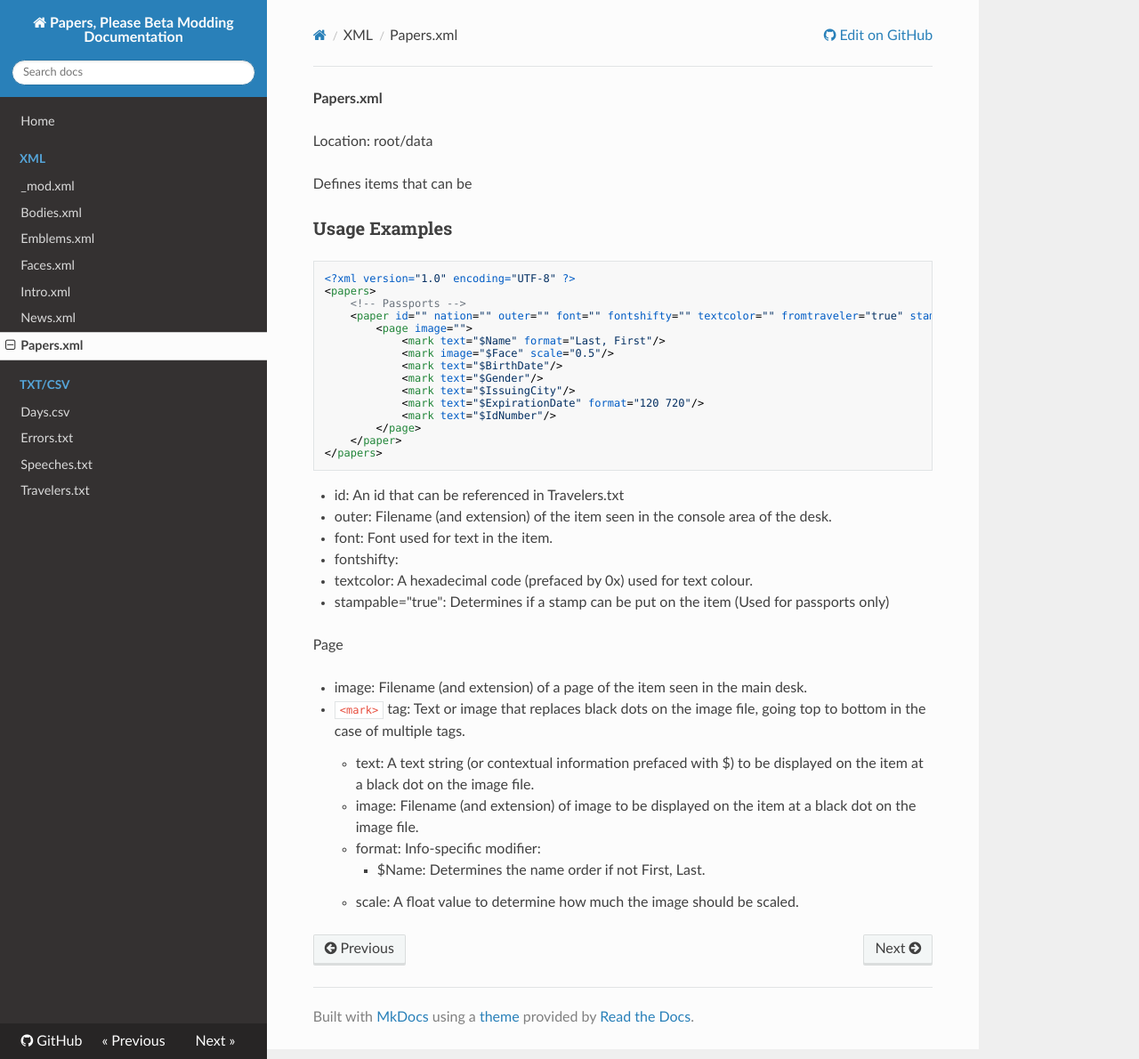
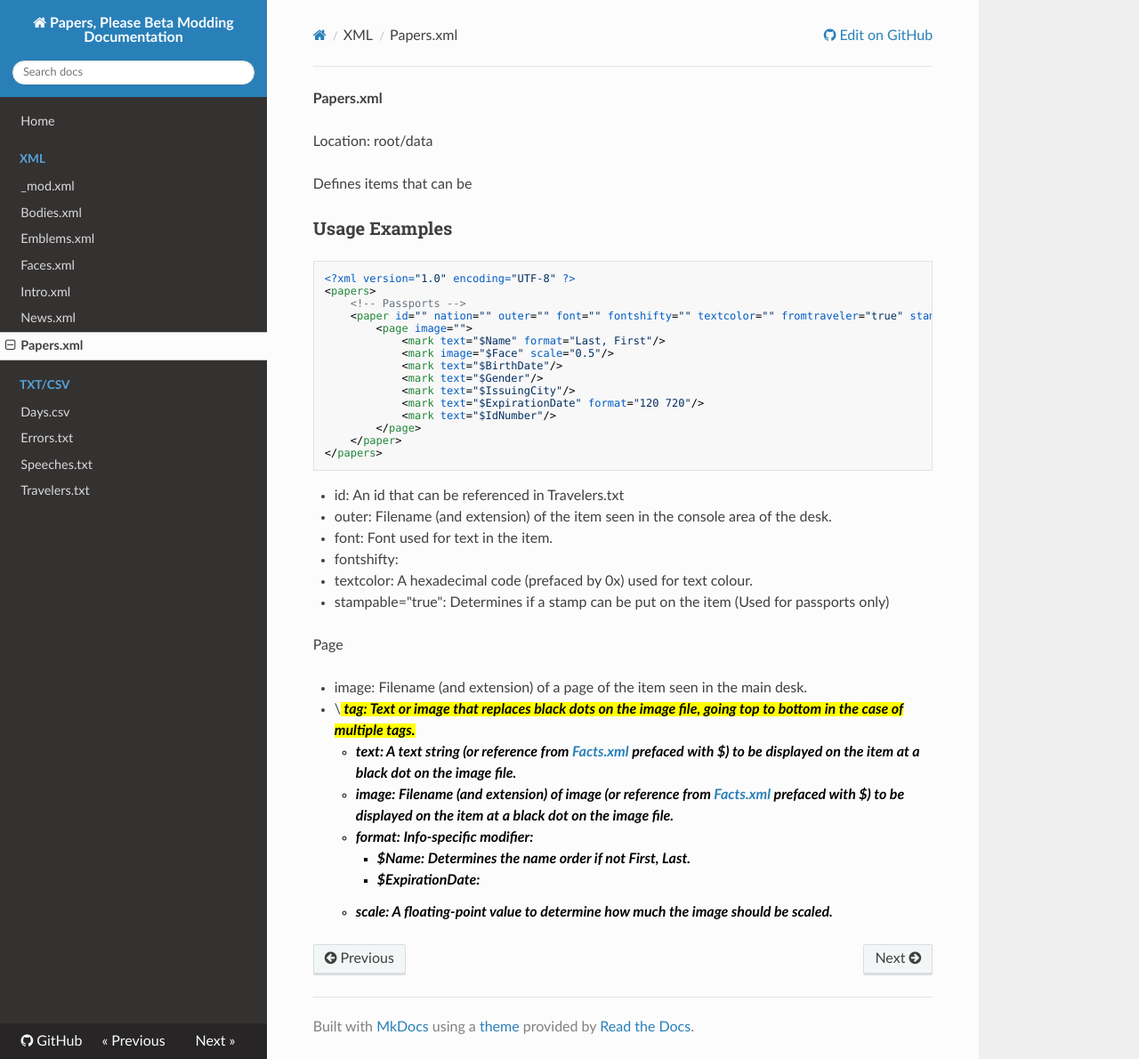
Before and after one commit to marinesciencedude/PapersPleaseModdingDoc, an MkDocs documentation site: the page built from docs/xml/Papers.md, in a window 1280 px wide and 1190 px high. Shown: the whole window at 89% size. Built offline with MkDocs 1.6.1, drawn with Linux system fonts in a browser that asks for light colours; nearby versions of some CDN libraries.

Commit message:
Formatting adjustments, new link to future Facts.xml page
Used escape character \ rather than inline code for <mark>
Added note about Facts.xml references also being used for images
Blank $ExpirationDate entry for format
Minor wording change for scale entry

```diff
--- a/docs/xml/Papers.md
+++ b/docs/xml/Papers.md
@@ -34,9 +34,10 @@ Defines items that can be
 Page
 
 * image: Filename (and extension) of a page of the item seen in the main desk.
-* `<mark>` tag: Text or image that replaces black dots on the image file, going top to bottom in the case of multiple tags.
-	* text: A text string (or contextual information prefaced with $) to be displayed on the item at a black dot on the image file.
-	* image: Filename (and extension) of image to be displayed on the item at a black dot on the image file.
+* \<mark> tag: Text or image that replaces black dots on the image file, going top to bottom in the case of multiple tags.
+	* text: A text string (or reference from [Facts.xml](Facts.md) prefaced with $) to be displayed on the item at a black dot on the image file.
+	* image: Filename (and extension) of image (or reference from [Facts.xml](Facts.md) prefaced with $) to be displayed on the item at a black dot on the image file.
 	* format: Info-specific modifier:
 		* $Name: Determines the name order if not First, Last.
-	* scale: A float value to determine how much the image should be scaled.
+		* $ExpirationDate:
+	* scale: A floating-point value to determine how much the image should be scaled.
```
